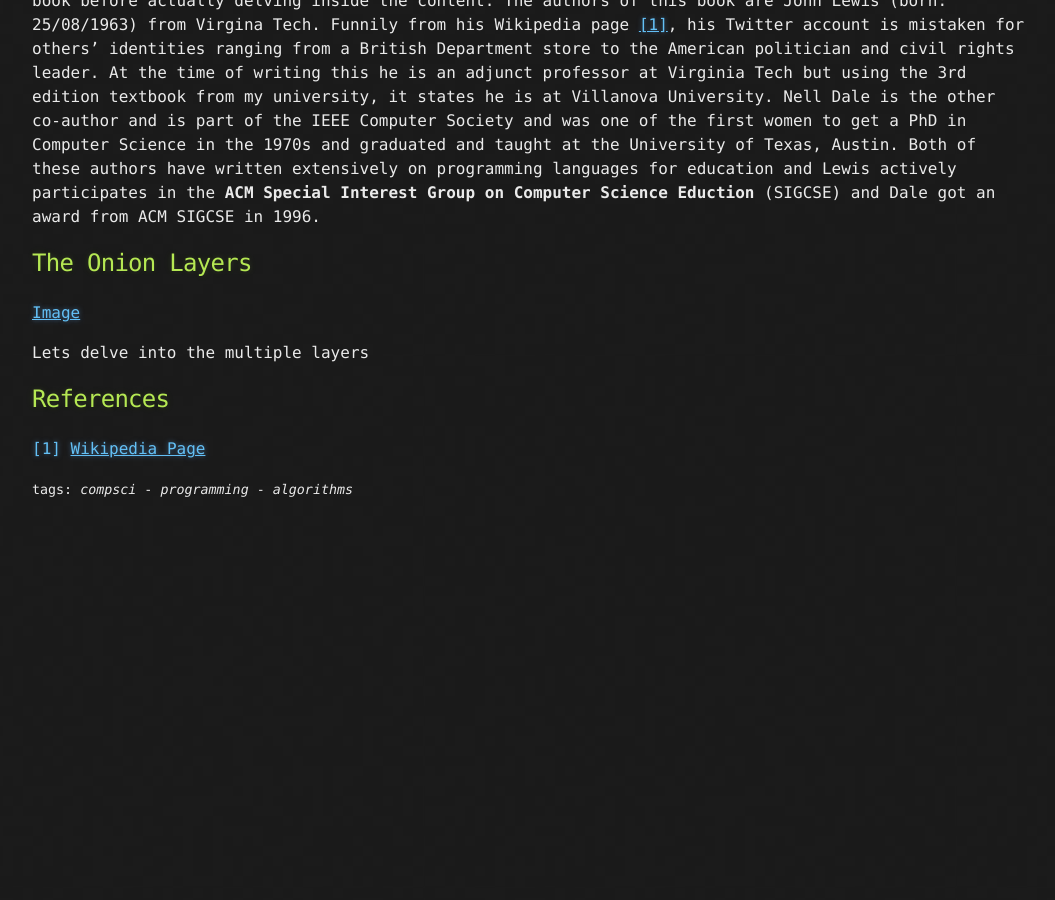
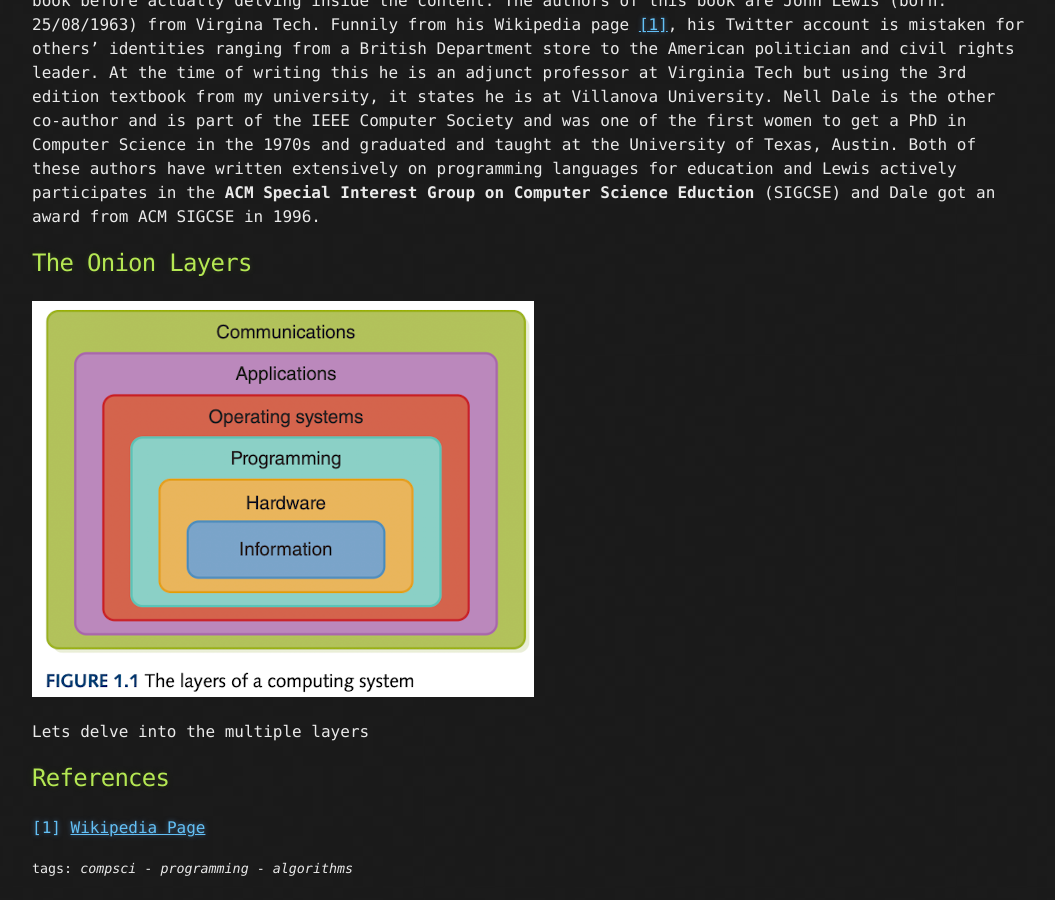
Before and after one commit to Izen78/Izen78.github.io, a Jekyll site: the page built from blog/2024/2024-09-05-cs-illuminated.md, in a window 1280 px wide and 900 px high, scrolled down 709 px. Shown: the whole window, without its empty margins (108-1163 px from the left). Built offline with Jekyll 4.4.1, drawn with Linux system fonts in a browser that asks for light colours; before the commit the page ends 1230 px from its top, so only the background shows below that.

Commit message:
images testing

```diff
--- a/blog/2024/2024-09-05-cs-illuminated.md
+++ b/blog/2024/2024-09-05-cs-illuminated.md
@@ -18,7 +18,7 @@ the 3rd edition textbook from my university, it states he is at Villanova Univer
 Both of these authors have written extensively on programming languages for education and Lewis actively participates in the __ACM Special Interest Group on Computer Science Eduction__ (SIGCSE) and Dale got an award from ACM SIGCSE in 1996.
 
 ## The Onion Layers
-[Image](img/2024/cs-illuminated-layers.png)
+![Layers of a Computing System](img/2024/cs-illuminated-layers.png)
 
 Lets delve into the multiple layers
 ## References
```
